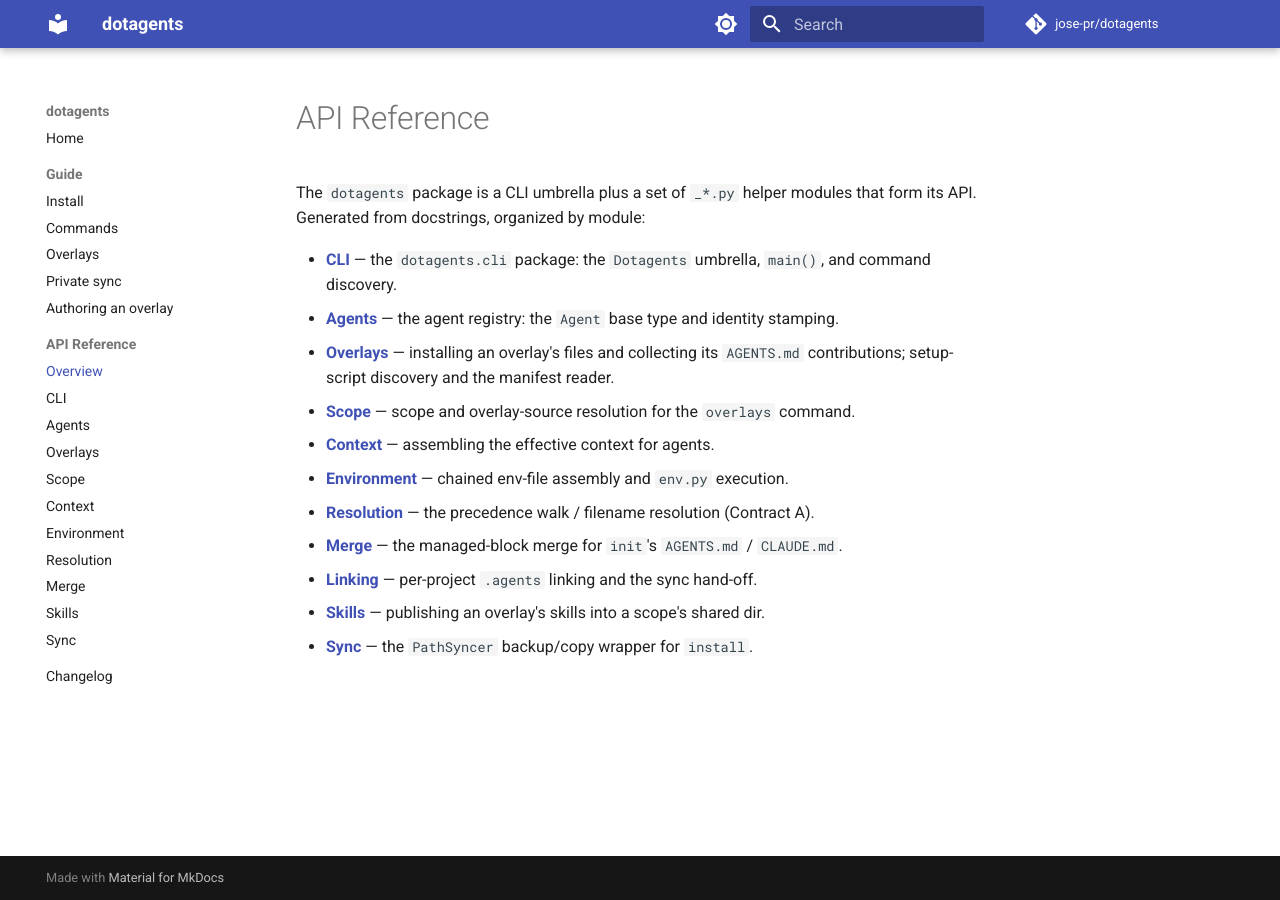
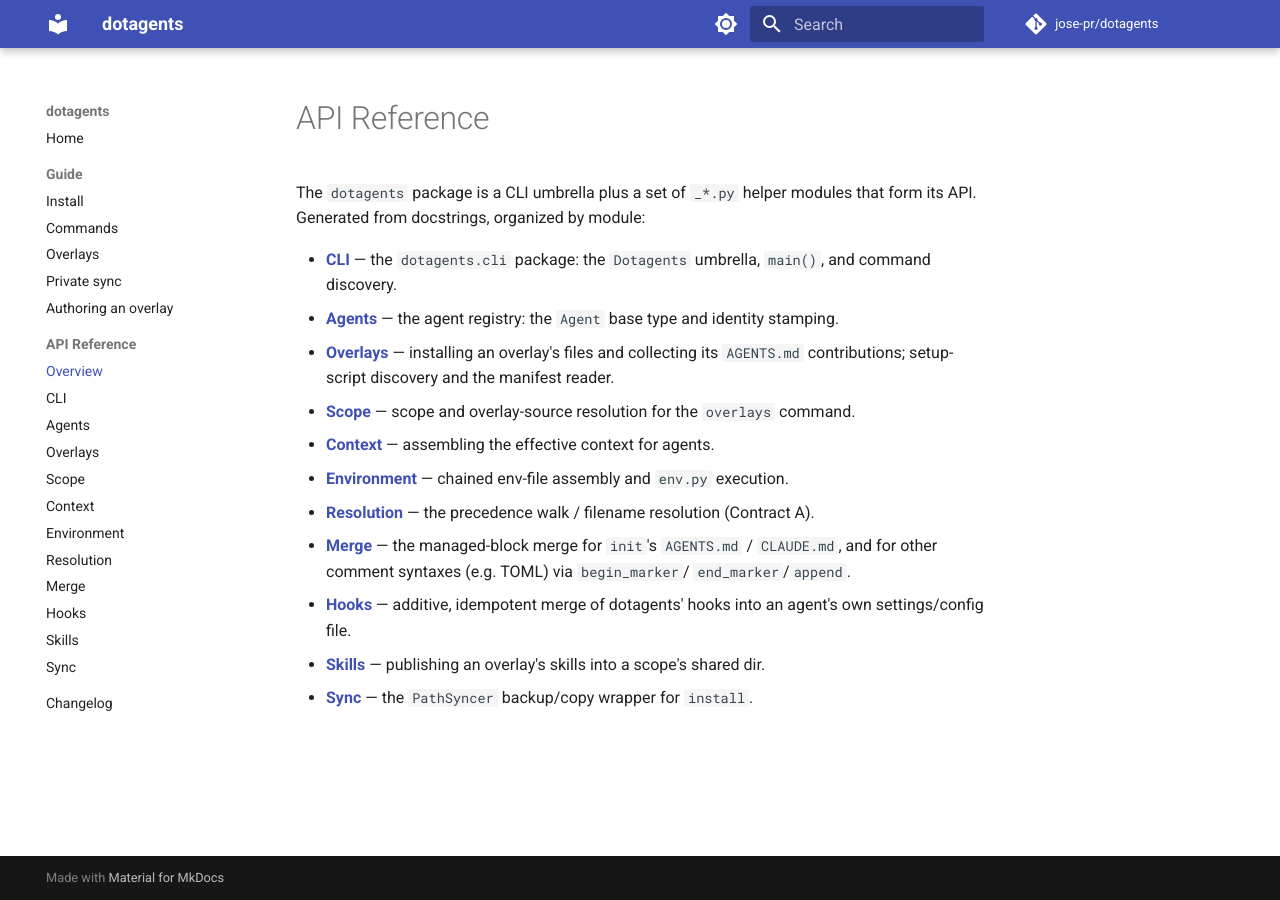
Before and after one commit to jose-pr/dotagents, an MkDocs documentation site: the page built from docs/api/reference.md, in a window 1280 px wide. Built offline with MkDocs 1.6.1 and Material for MkDocs 9.7.7, drawn with Linux system fonts in a browser that asks for light colours; comment, search, counter and statistics services are not loaded.

Commit message:
fix: docs build gate failures — dangling link.md reference and a bad anchor
Second release-gate failure after the bash-PATH fix: `mkdocs build --strict`
caught two leftovers from the private-sync move that never got a docs pass.

docs/api/reference.md still linked api/link.md, which the private-sync move
deleted along with its nav entry — the reference LIST entry was missed. Removed
it, and added the api/hooks.md page + nav entry that was missing outright (new
public module, no docs coverage at all).

docs/guide/commands.md linked #link-project--sync-project (double dash, assuming
`/` becomes `--`) but the real generated anchor from `## link-project /
sync-project` collapses the surrounding spaces and slash into ONE dash:
#link-project-sync-project. Verified against a real `mkdocs build --strict` run
with the package properly editable-installed, not guessed.

```diff
--- a/docs/api/reference.md
+++ b/docs/api/reference.md
@@ -16,7 +16,9 @@
 - **[Resolution](resolve.md)** — the precedence walk / filename resolution
   (Contract A).
 - **[Merge](merge.md)** — the managed-block merge for `init`'s `AGENTS.md` /
-  `CLAUDE.md`.
-- **[Linking](link.md)** — per-project `.agents` linking and the sync hand-off.
+  `CLAUDE.md`, and for other comment syntaxes (e.g. TOML) via `begin_marker`/
+  `end_marker`/`append`.
+- **[Hooks](hooks.md)** — additive, idempotent merge of dotagents' hooks into an
+  agent's own settings/config file.
 - **[Skills](skills.md)** — publishing an overlay's skills into a scope's shared dir.
 - **[Sync](sync.md)** — the `PathSyncer` backup/copy wrapper for `install`.
--- a/mkdocs.yml
+++ b/mkdocs.yml
@@ -44,6 +44,7 @@
       - Environment: api/env.md
       - Resolution: api/resolve.md
       - Merge: api/merge.md
+      - Hooks: api/hooks.md
       - Skills: api/skills.md
       - Sync: api/sync.md
   - Changelog: changelog.md
```
Also changed, not shown: docs/api/hooks.md (added, +3 -0 lines), docs/guide/commands.md (+1 -1 lines).
